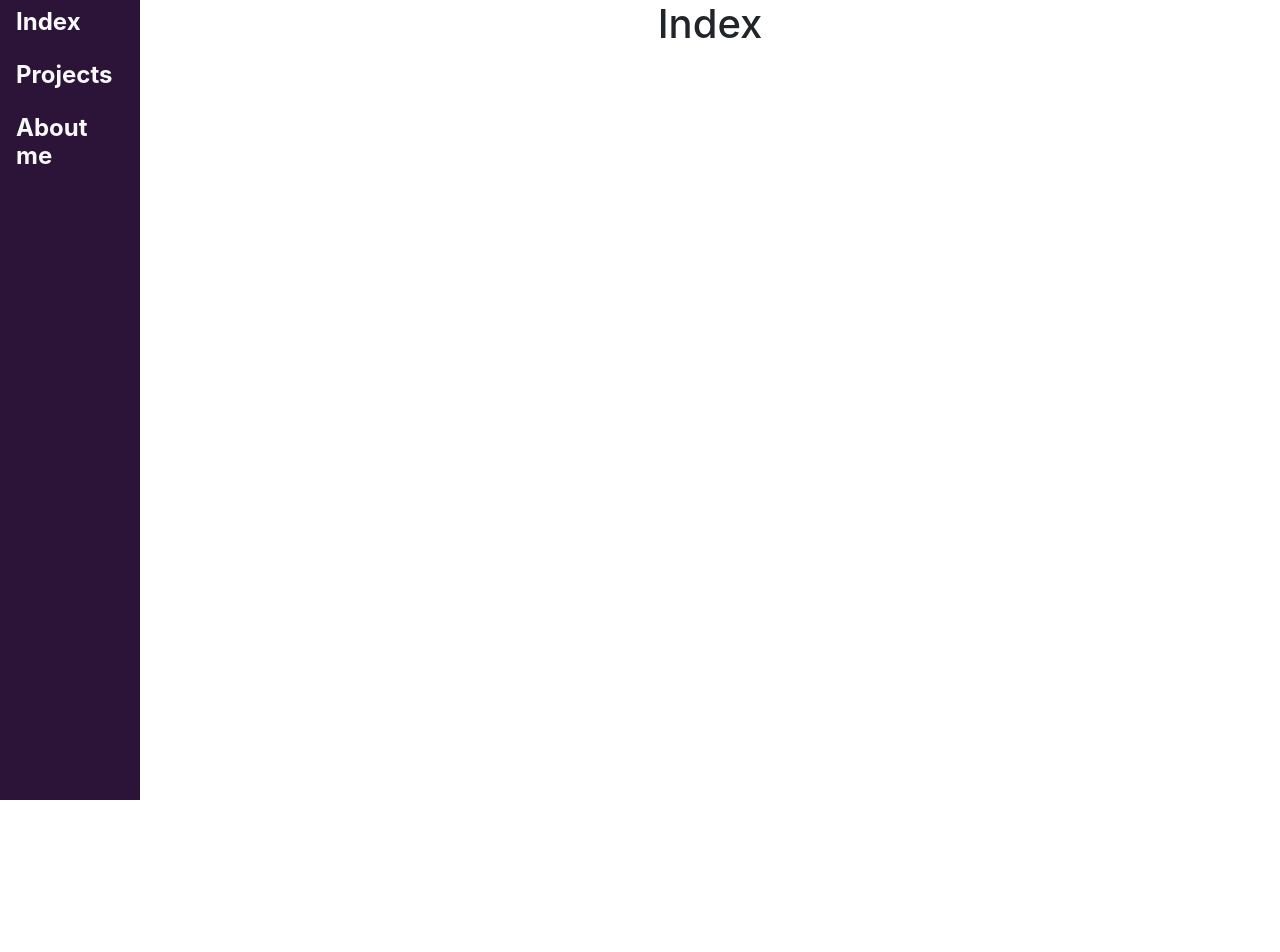
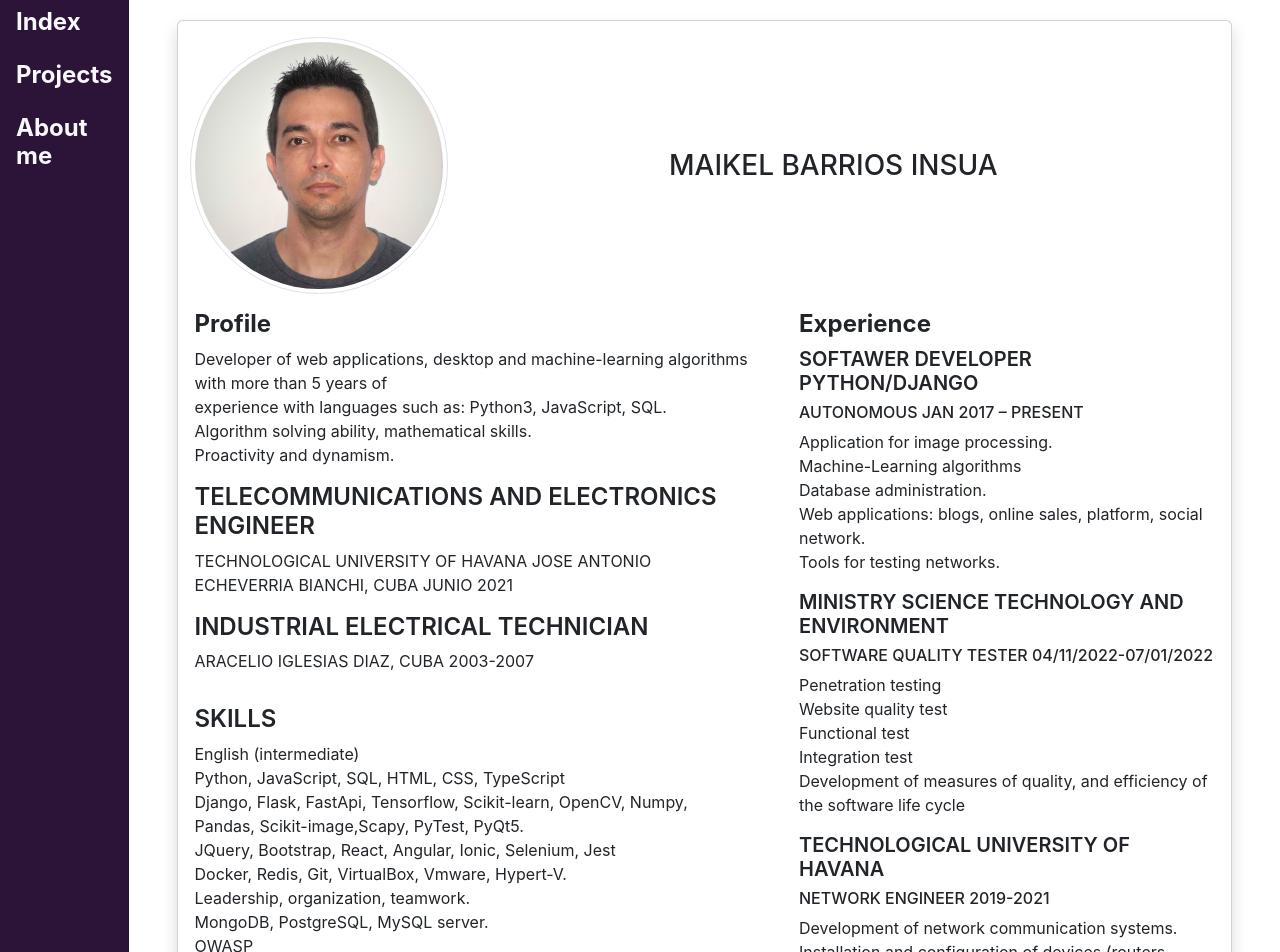
Before and after one commit to MBI-88/Porfolio-MBI, a React (Create React App) app: page / in a window 1280 px wide. Shown: the top 952 px of the page. Before the commit the page ends 800 px from the top, so only its background shows below. Built offline with nearby package versions, Linux system fonts and the light colour scheme.

Commit message:
index layout

```diff
--- a/src/App.js
+++ b/src/App.js
@@ -4,6 +4,7 @@ import About from "./core/modules/AboutMe/About";
 import Index from "./core/modules/Index/Index";
 import Projects from "./core/modules/Projects/Projects";
 import 'bootstrap/dist/css/bootstrap.min.css'
+import './App.css'
 
 
 const App = () => (
--- a/src/core/components/Header/Header.css
+++ b/src/core/components/Header/Header.css
@@ -8,6 +8,6 @@
     .header-background-nav {
         background: #2c1338;
         width: fit-content;
-        height: 100vh;
+        height: 100%;
     }
 }
--- a/src/core/modules/Index/Index.css
+++ b/src/core/modules/Index/Index.css
@@ -0,0 +1,14 @@
+.index-apper {
+    opacity: 1;
+    animation: apper 1s ease-in 1.5s ;
+}
+
+@keyframes apper {
+    from{
+        opacity: 1;
+    }
+
+    to{
+        opacity: 0;
+    }
+}
--- a/src/core/modules/Index/Index.js
+++ b/src/core/modules/Index/Index.js
@@ -1,9 +1,19 @@
+import Body from "./components/Body";
+import './Index.css';
 
 const Index = () => {
     return (
-        <section className=" container text-center">
-            <h1>Index</h1>
-        </section>
+        <div className="container-fluid text-center ps-lg-5 mt-lg-3 pt-sm-1 pt-md-1 mb-lg-3 pe-lg-5 index-apper">
+            <div class="card text-start shadow ">
+                <div className="container-fluid d-lg-flex d-md-block d-sm-block mt-3">
+                    <img className=" card-img-top img-thumbnail rounded-circle w-25 h-25 " src="./assets/Curriculum.jpg" alt="Title" loading="lazy" decoding="async" />
+                    <h3 className=" m-auto ">MAIKEL BARRIOS INSUA</h3>
+                </div>
+                <div className="card-body">
+                    <Body />
+                </div>
+            </div>
+        </div>
     );
 };
 
--- /dev/null
+++ b/src/core/modules/Index/components/Body.css
@@ -0,0 +1,3 @@
+.text-subtitle {
+    font-weight: 600;
+}
--- /dev/null
+++ b/src/core/modules/Index/components/Body.js
@@ -0,0 +1,98 @@
+import './Body.css'
+
+const Body = () => {
+    return (
+        <div className="d-lg-flex d-md-block d-sm-block  bg-transparent">
+            <section id="Background" className=" pe-lg-5 pb-sm-5 pb-md-5">
+                <article id="Profile" className="pb-3">
+                    <h4 className="card-title fw-bolder">Profile</h4>
+                    <p className="card-text">
+                        Developer of web applications, desktop and machine-learning algorithms <br />
+                        with more than 5 years of <br />
+                        experience with languages such as: Python3, JavaScript, SQL. <br />
+                        Algorithm solving ability, mathematical skills.<br />
+                        Proactivity and dynamism. <br />
+                    </p>
+                </article>
+
+                <article id="Education" className="pb-3">
+                    <section className="pb-3">
+                        <h4 className="card-title text-subtitle">TELECOMMUNICATIONS AND ELECTRONICS ENGINEER</h4>
+                        <p className="card-text">
+                            TECHNOLOGICAL UNIVERSITY OF HAVANA JOSE ANTONIO <br />
+                            ECHEVERRIA BIANCHI, CUBA   JUNIO 2021 <br />
+                        </p>
+                    </section>
+                    <section className="pb-3">
+                        <h4 className="card-title text-subtitle">INDUSTRIAL ELECTRICAL TECHNICIAN</h4>
+                        <p className="card-text">
+                            ARACELIO IGLESIAS DIAZ, CUBA 2003-2007
+                        </p>
+                    </section>
+                </article>
+                <article id="Skills" className="pb-3">
+                    <h4 className="card-title text-subtitle">SKILLS</h4>
+                    <p className="card-text">
+                        English (intermediate) <br/>
+                        Python, JavaScript, SQL, HTML, CSS, TypeScript<br/>
+                        Django, Flask, FastApi, Tensorflow, Scikit-learn, OpenCV, Numpy, Pandas, Scikit-image,Scapy, PyTest, PyQt5.<br/>
+                        JQuery, Bootstrap, React, Angular, Ionic, Selenium, Jest<br/>
+                        Docker, Redis, Git, VirtualBox, Vmware, Hypert-V.<br/>
+                        Leadership, organization, teamwork.<br/>
+                        MongoDB, PostgreSQL, MySQL server.<br/>
+                        OWASP<br/>
+                        Windows and Linux systems<br/>
+                    </p>
+                </article>
+            </section>
+            <section id="Experience">
+                <article id="1" className=" mb-3">
+                    <h4 className="card-title fw-bolder">Experience</h4>
+                    <h5 className='text-subtitle'>SOFTAWER DEVELOPER PYTHON/DJANGO</h5>
+                    <h6>AUTONOMOUS  JAN 2017 – PRESENT</h6>
+                    <p className="card-text">
+                        Application for image processing.<br />
+                        Machine-Learning algorithms<br />
+                        Database administration.<br />
+                        Web applications: blogs, online sales, platform, social network.<br />
+                        Tools for testing networks.<br />
+                    </p>
+                </article>
+                <article id="2" className="mb-3">
+                    <h5 className='text-subtitle'>MINISTRY SCIENCE TECHNOLOGY AND ENVIRONMENT</h5>
+                    <h6>SOFTWARE QUALITY TESTER  04/11/2022-07/01/2022</h6>
+                    <p className="card-text">
+                        Penetration testing<br />
+                        Website quality test<br />
+                        Functional test<br />
+                        Integration test<br />
+                        Development of measures of quality, and efficiency of the software life cycle<br />
+                    </p>
+
+                </article>
+                <article id="3" className="mb-3">
+                    <h5 className='text-subtitle'>TECHNOLOGICAL UNIVERSITY OF HAVANA</h5>
+                    <h6>NETWORK ENGINEER  2019-2021</h6>
+                    <p className="card-text">
+                        Development of network communication systems.<br />
+                        Installation and configuration of devices (routers, switches, firewalls) and servers.<br />
+                        Design of highly scalable systems.<br />
+                    </p>
+                </article>
+                <article id="4" className="mb-3">
+                    <h5 className='text-subtitle'>CUBAN TELECOMMUNICATIONS COMPANY</h5>
+                    <h6>TELEMATICS TECHNICIAN  2007-2014</h6>
+                    <p className="card-text">
+                        Installation of power plants.<br />
+                        Implementation of data networks.<br />
+                        Implementation of three-phase and single-phase networks.<br />
+                    </p>
+
+                </article>
+            </section>
+        </div>
+
+    );
+};
+
+export default Body;
--- a/src/index.css
+++ b/src/index.css
@@ -7,6 +7,7 @@
   -webkit-font-smoothing: antialiased;
   -moz-osx-font-smoothing: grayscale;
   box-sizing: border-box;
+  scroll-behavior: smooth;
 }
 
 *::after,
```
Also changed, not shown: public/assets/Curriculum.jpg (added).
